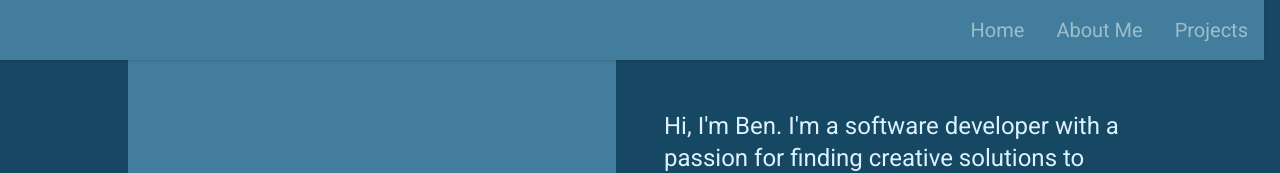
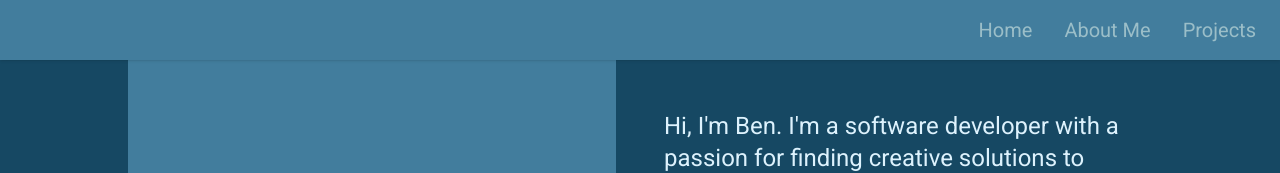
Before and after one commit to b-sheldon/bensheldon.me, a React (Vite) app: page /about in a window 1280 px wide. Shown: the top 173 px of the page. Built offline with nearby package versions, Linux system fonts and the light colour scheme; a web font is replaced by a local one.

Commit message:
disable overflow, fix nav bar margin

```diff
--- a/src/components/nav-bar.jsx
+++ b/src/components/nav-bar.jsx
@@ -22,7 +22,7 @@ function NavBar(props) {
   };
 
   return (
-    <div className="fixed top-0 right-0 z-50 flex flex-row justify-end w-screen gap-2 gap-4 p-2 mx-4 text-xl shadow bg-blue text-blue-light">
+    <div className="fixed top-0 right-0 z-50 flex flex-row justify-end w-screen gap-4 px-4 py-2 text-xl shadow bg-blue text-blue-light">
       <button type="button" className="p-2 rounded-lg hover:bg-blue-dark" onClick={handleClickHome}>Home</button>
       <button type="button" className="p-2 rounded-lg hover:bg-blue-dark" onClick={handleClickAbout}>About Me</button>
       <button type="button" className="p-2 rounded-lg hover:bg-blue-dark" onClick={handleClickProjects}>Projects</button>
--- a/src/input.css
+++ b/src/input.css
@@ -2,6 +2,10 @@
 @tailwind components;
 @tailwind utilities;
 
+
+body {
+  overflow: hidden;
+}
 .github-logo {
   background: linear-gradient(
     135deg,
--- a/src/output.css
+++ b/src/output.css
@@ -612,10 +612,6 @@ video {
   top: 0px;
 }
 
-.top-64 {
-  top: 16rem;
-}
-
 .z-50 {
   z-index: 50;
 }
@@ -625,6 +621,11 @@ video {
   margin-right: 1rem;
 }
 
+.mx-\[10vw\] {
+  margin-left: 10vw;
+  margin-right: 10vw;
+}
+
 .mx-auto {
   margin-left: auto;
   margin-right: auto;
@@ -632,23 +633,6 @@ video {
 
 .my-\[calc\(60px\+10vw\)\] {
   margin-top: calc(60px + 10vw);
-  margin-bottom: calc(60px + 10vw);
-}
-
-.mx-\[10vw\] {
-  margin-left: 10vw;
-  margin-right: 10vw;
-}
-
-.ml-\[30vw\] {
-  margin-left: 30vw;
-}
-
-.mt-\[calc\(60px\+10vw\)\] {
-  margin-top: calc(60px + 10vw);
-}
-
-.mb-\[calc\(60px\+10vw\)\] {
   margin-bottom: calc(60px + 10vw);
 }
 
@@ -672,10 +656,6 @@ video {
   height: 100vh;
 }
 
-.h-\[60vh\] {
-  height: 60vh;
-}
-
 .w-1\/2 {
   width: 50%;
 }
@@ -684,20 +664,12 @@ video {
   width: 20%;
 }
 
-.w-\[20vw\] {
-  width: 20vw;
-}
-
 .w-full {
   width: 100%;
 }
 
 .w-screen {
   width: 100vw;
-}
-
-.w-\[30vw\] {
-  width: 30vw;
 }
 
 .max-w-\[700px\] {
@@ -710,11 +682,6 @@ video {
 
 .basis-1 {
   flex-basis: 0.25rem;
-}
-
-.rotate-90 {
-  --tw-rotate: 90deg;
-  transform: translate(var(--tw-translate-x), var(--tw-translate-y)) rotate(var(--tw-rotate)) skewX(var(--tw-skew-x)) skewY(var(--tw-skew-y)) scaleX(var(--tw-scale-x)) scaleY(var(--tw-scale-y));
 }
 
 .scale-100 {
@@ -838,9 +805,23 @@ video {
   padding: 0.5rem;
 }
 
+.p-4 {
+  padding: 1rem;
+}
+
 .px-10 {
   padding-left: 2.5rem;
   padding-right: 2.5rem;
+}
+
+.px-4 {
+  padding-left: 1rem;
+  padding-right: 1rem;
+}
+
+.py-2 {
+  padding-top: 0.5rem;
+  padding-bottom: 0.5rem;
 }
 
 .pl-10 {
@@ -863,6 +844,11 @@ video {
   font-family: Marcellus SC, serif;
 }
 
+.text-2xl {
+  font-size: 1.5rem;
+  line-height: 2rem;
+}
+
 .text-3xl {
   font-size: 1.875rem;
   line-height: 2.25rem;
@@ -881,26 +867,6 @@ video {
 .text-xl {
   font-size: 1.25rem;
   line-height: 1.75rem;
-}
-
-.text-9xl {
-  font-size: 8rem;
-  line-height: 1;
-}
-
-.text-5xl {
-  font-size: 3rem;
-  line-height: 1;
-}
-
-.text-8xl {
-  font-size: 6rem;
-  line-height: 1;
-}
-
-.text-2xl {
-  font-size: 1.5rem;
-  line-height: 2rem;
 }
 
 .text-blue {
@@ -940,6 +906,10 @@ video {
 
 .ease-in-out {
   transition-timing-function: cubic-bezier(0.4, 0, 0.2, 1);
+}
+
+body {
+  overflow: hidden;
 }
 
 .github-logo {
@@ -1002,6 +972,12 @@ video {
   transform: translate(var(--tw-translate-x), var(--tw-translate-y)) rotate(var(--tw-rotate)) skewX(var(--tw-skew-x)) skewY(var(--tw-skew-y)) scaleX(var(--tw-scale-x)) scaleY(var(--tw-scale-y));
 }
 
+.hover\:scale-110:hover {
+  --tw-scale-x: 1.1;
+  --tw-scale-y: 1.1;
+  transform: translate(var(--tw-translate-x), var(--tw-translate-y)) rotate(var(--tw-rotate)) skewX(var(--tw-skew-x)) skewY(var(--tw-skew-y)) scaleX(var(--tw-scale-x)) scaleY(var(--tw-scale-y));
+}
+
 .hover\:scale-125:hover {
   --tw-scale-x: 1.25;
   --tw-scale-y: 1.25;
@@ -1011,12 +987,6 @@ video {
 .hover\:scale-150:hover {
   --tw-scale-x: 1.5;
   --tw-scale-y: 1.5;
-  transform: translate(var(--tw-translate-x), var(--tw-translate-y)) rotate(var(--tw-rotate)) skewX(var(--tw-skew-x)) skewY(var(--tw-skew-y)) scaleX(var(--tw-scale-x)) scaleY(var(--tw-scale-y));
-}
-
-.hover\:scale-110:hover {
-  --tw-scale-x: 1.1;
-  --tw-scale-y: 1.1;
   transform: translate(var(--tw-translate-x), var(--tw-translate-y)) rotate(var(--tw-rotate)) skewX(var(--tw-skew-x)) skewY(var(--tw-skew-y)) scaleX(var(--tw-scale-x)) scaleY(var(--tw-scale-y));
 }
 
```
